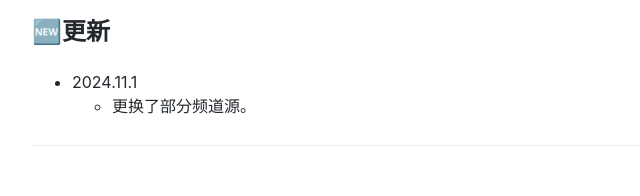
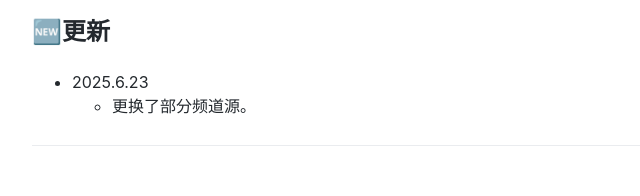
Before and after one commit to lqtv/lqtv.github.io, a plain HTML site: page index.html in a window 1280 px wide. Shown: the part 1646-1842 px from the top of the page, 111-751 px from the left. Drawn offline with Linux system fonts and the light colour scheme; a script that the page names is missing.

Commit message:
Update index.html

```diff
--- a/index.html
+++ b/index.html
@@ -159,7 +159,7 @@
 <hr class="hr-2">
 <h2 id="更新">🆕更新</h2>
 <ul>
-  <li>2024.11.1
+  <li>2025.6.23
     <ul>
       <li>更换了部分频道源。</li>
     </ul>
```
